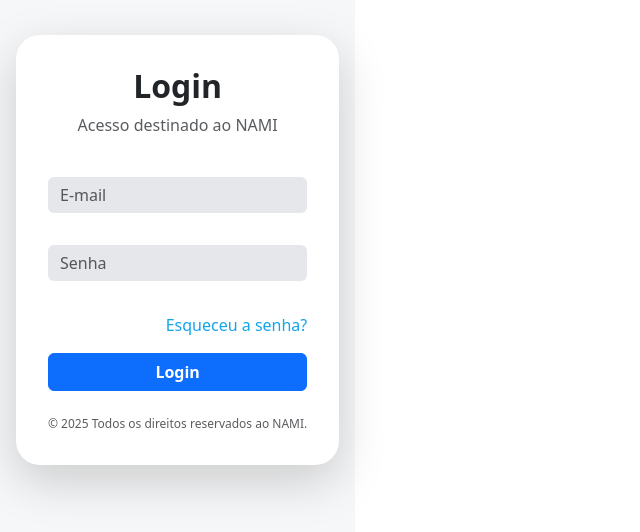
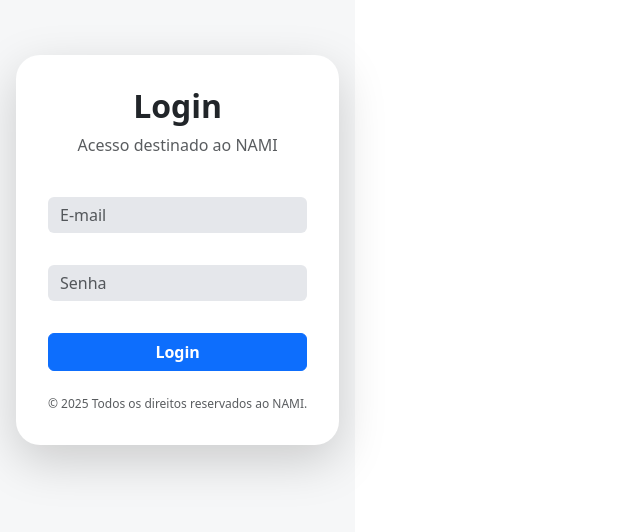
Before and after one commit to LuizGup/FilaNami, a React (Vite) app in the folder frontend/: page /login in a window 1280 px wide. Shown: the part 150-682 px from the top of the page, without its empty margins (0-640 px from the left). Built offline with nearby package versions, Linux system fonts and the light colour scheme.

Commit message:
apagar esquecer senha

```diff
--- a/frontend/src/pages/Login/index.jsx
+++ b/frontend/src/pages/Login/index.jsx
@@ -86,13 +86,6 @@ function Login() {
               />
             </div>
 
-            {/* Link "Esqueci a senha" */}
-            <div className="d-flex justify-content-end">
-              <a style={styles.forgotLink} href="#">
-                Esqueceu a senha?
-              </a>
-            </div>
-
             {/* Botão de Login */}
             <div>
               <button
```
